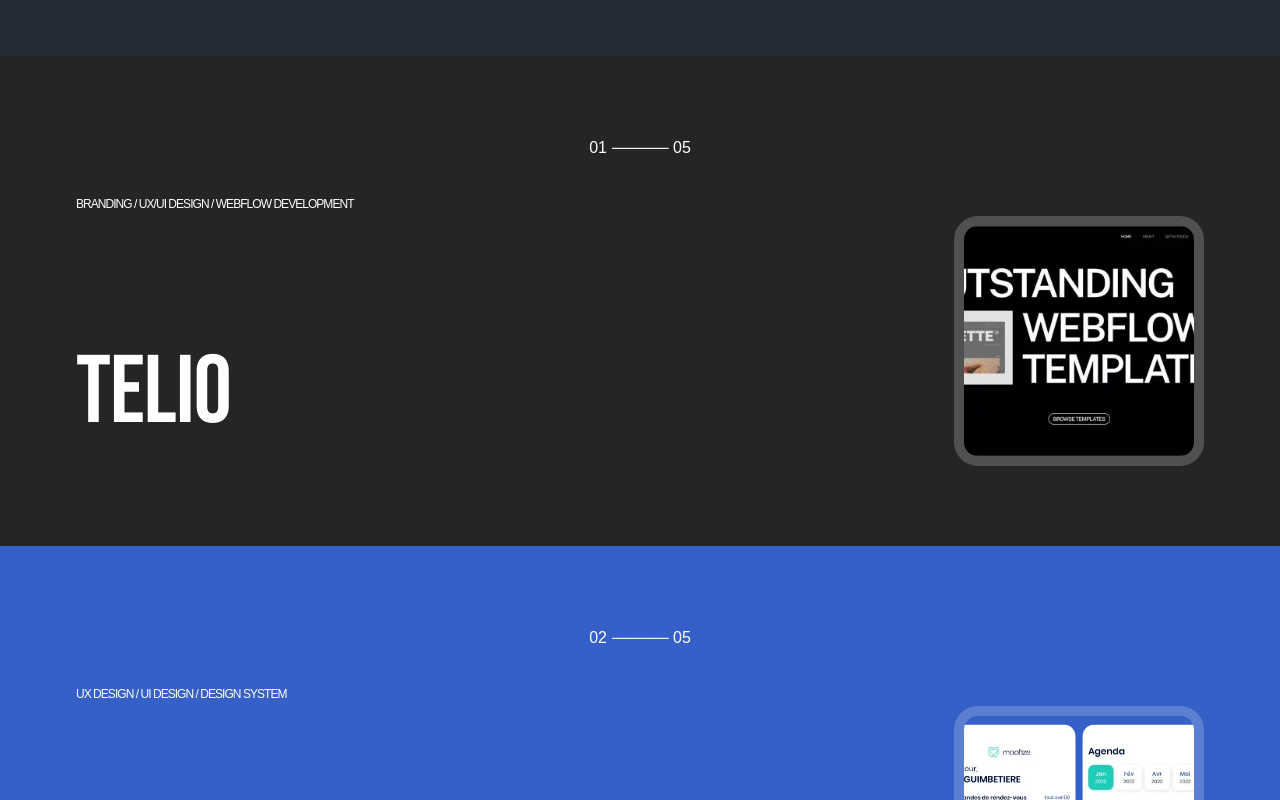
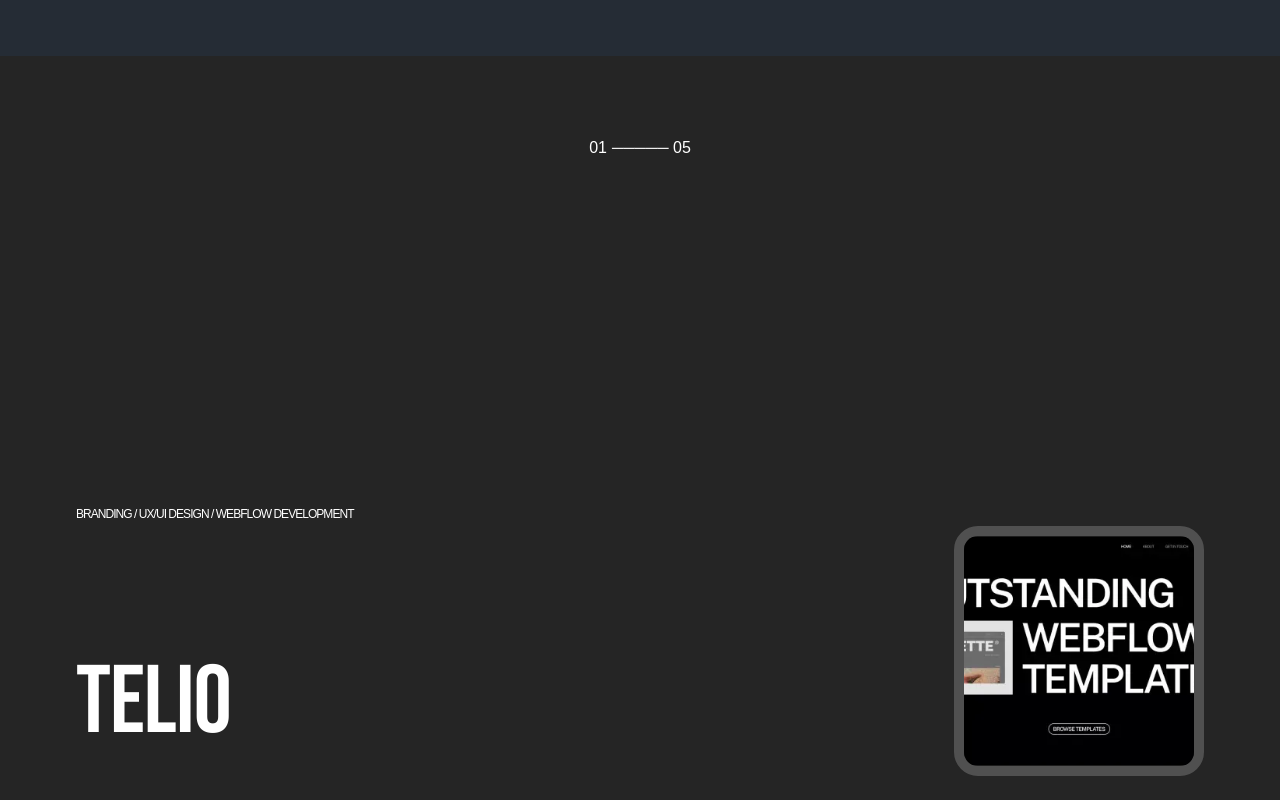
Before and after one commit to xdelmo/eliotbesson, a React (Create React App) app: page / in a window 1280 px wide. Shown: the part 1600-2400 px from the top of the page. Built offline with nearby package versions, Linux system fonts and the light colour scheme.

Commit message:
UPDATE: added desktop view

```diff
--- a/src/components/Work.jsx
+++ b/src/components/Work.jsx
@@ -66,28 +66,38 @@
             </div>
           </div>
         </div>
+
         {/* DESKTOP VIEW */}
-        <div className="hidden w-full py-20 text-white wrapper sm:block">
-          <p className="flex items-center justify-center pb-8 overflow-hidden font-ppmori">
+        <div className="hidden sm:block">
+          <div className="flex flex-col justify-between w-full h-full min-h-screen py-20 text-white wrapper">
+            {/* counter */}
+            <p className="flex items-center justify-center overflow-hidden font-ppmori">
               <AnimatedTextWord text={`${props.id}`} />
-
               <span> ───── 05</span>
             </p>
 
             {/* blocco principale */}
+            {/* tags */}
 
+            <div>
+              <div>
                 {props.tags.map((tag, index) => (
                   <span
                     key={tag}
                     className="mb-2 text-xs font-thin leading-5 uppercase font-ppmori letter-spacing-xs"
                   >
-              {`${index !== props.tags.length - 1 ? `${tag} / ` : `${tag}`}`}
+                    {`${
+                      index !== props.tags.length - 1 ? `${tag} / ` : `${tag}`
+                    }`}
                   </span>
                 ))}
+              </div>
+
               <div className="flex items-center justify-between">
                 <h2 className=" overflow-hidden tracking-wide uppercase letter-spacing-xs font-bebas text-[6rem] self-end">
                   {`${props.name}`}
                 </h2>
+                {/* image */}
                 <motion.div
                   initial={false}
                   animate={
@@ -120,6 +130,8 @@
               </div>
             </div>
           </div>
+        </div>
+      </div>
     </section>
   );
 }
```
Lines whose indentation alone changed are shown as unchanged.
